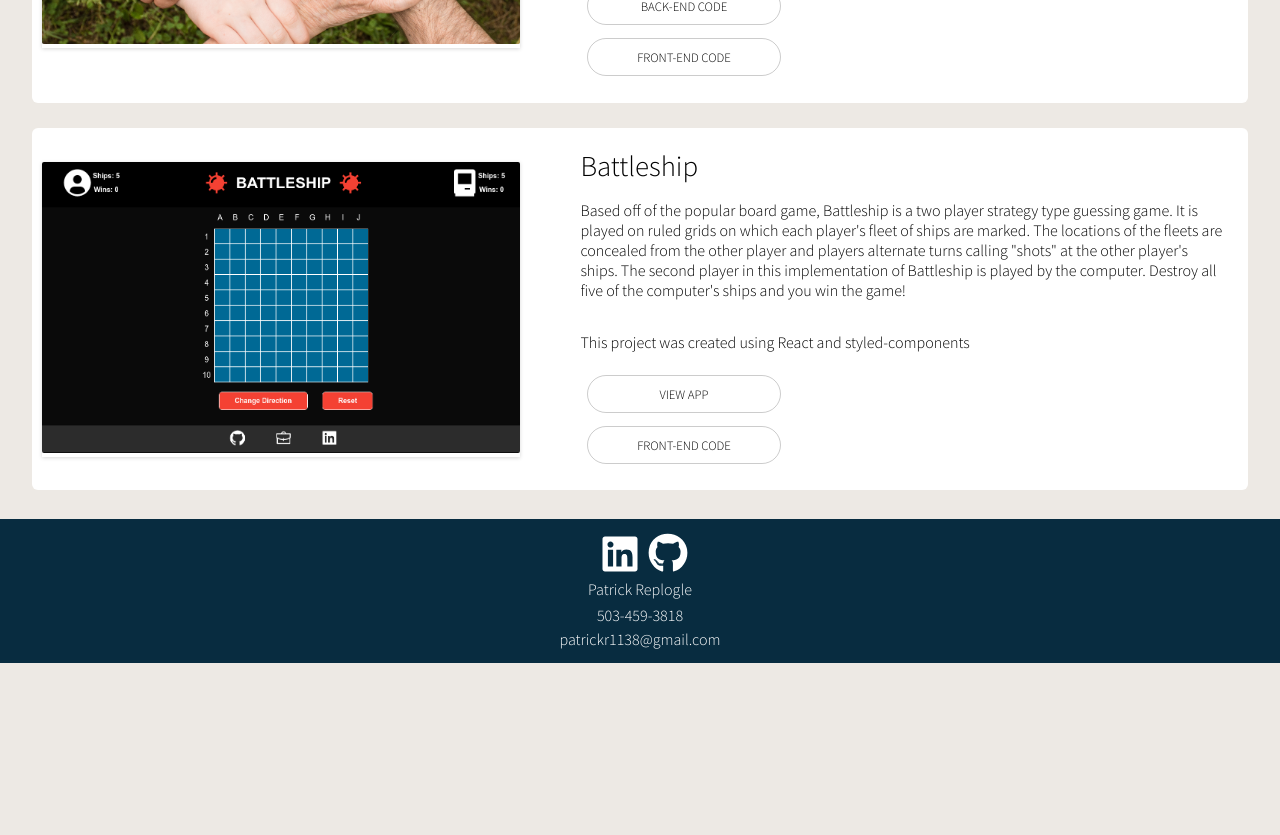
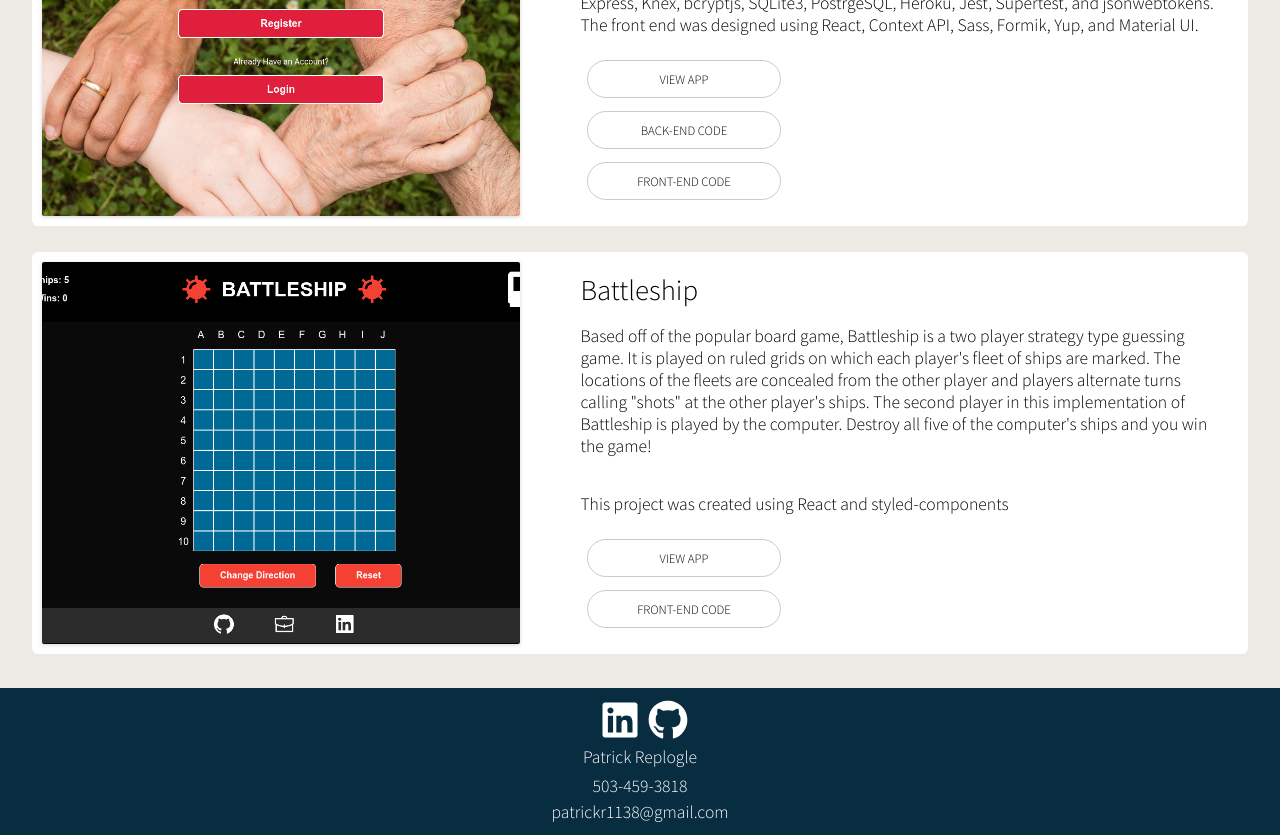
Before and after one commit to patrick-replogle/portfolio-updated, a Next.js app: page /projects in a window 1280 px wide. Shown: the part 1740-2575 px from the top of the page. Before the commit the page ends 2403 px from the top, so only its background shows below. Built offline with nearby package versions, Linux system fonts and the light colour scheme.

Commit message:
fixed soome styling problems

```diff
--- a/pages/_app.js
+++ b/pages/_app.js
@@ -21,7 +21,7 @@ const Portfolio = ({ Component, pageProps }) => {
           rel="stylesheet"
         />
       </Head>
-      <div style={{ paddingBottom: '10rem' }}>
+      <div style={{ paddingBottom: '10.5rem' }}>
         <Header />
         <Component {...pageProps} />
       </div>
--- a/styles/about.module.scss
+++ b/styles/about.module.scss
@@ -20,6 +20,7 @@
     .left {
       width: 40%;
       padding: 10px;
+      display: flex;
       @media (max-width: 800px) {
         width: 100%;
       }
@@ -38,6 +39,7 @@
       flex-direction: column;
       align-items: flex-start;
       justify-content: center;
+      font-size: 1.1rem;
 
       @media (max-width: 800px) {
         width: 100%;
--- a/styles/footer.module.scss
+++ b/styles/footer.module.scss
@@ -6,9 +6,9 @@
   align-items: center;
   display: flex;
   justify-content: center;
-  height: 9rem;
+  height: 9.2rem;
   width: 100%;
-  padding: 10px;
+  font-size: 1.1rem;
 
   .content {
     display: flex;
--- a/styles/project.module.scss
+++ b/styles/project.module.scss
@@ -10,7 +10,7 @@
 
   .project {
     display: flex;
-    align-items: center;
+    //align-items: center;
     border: 1px solid (0 0 0 / 20%);
     border-radius: 6px;
     width: 95%;
@@ -26,6 +26,7 @@
     .left {
       width: 40%;
       box-shadow: rgba(0, 0, 0, 0.16) 0px 1px 4px;
+      display: flex;
       @media (max-width: 800px) {
         width: 100%;
       }
@@ -53,6 +54,10 @@
         }
       }
 
+      p {
+        font-size: 1.1rem;
+      }
+
       .buttonContainer {
         display: flex;
         flex-direction: column;
@@ -70,6 +75,7 @@
           color: black;
           font-size: 0.8rem;
           border: 1px solid rgb(0 0 0 / 20%);
+          transition: 0.5s;
 
           &:hover {
             border: 1px solid #e3a554;
```
